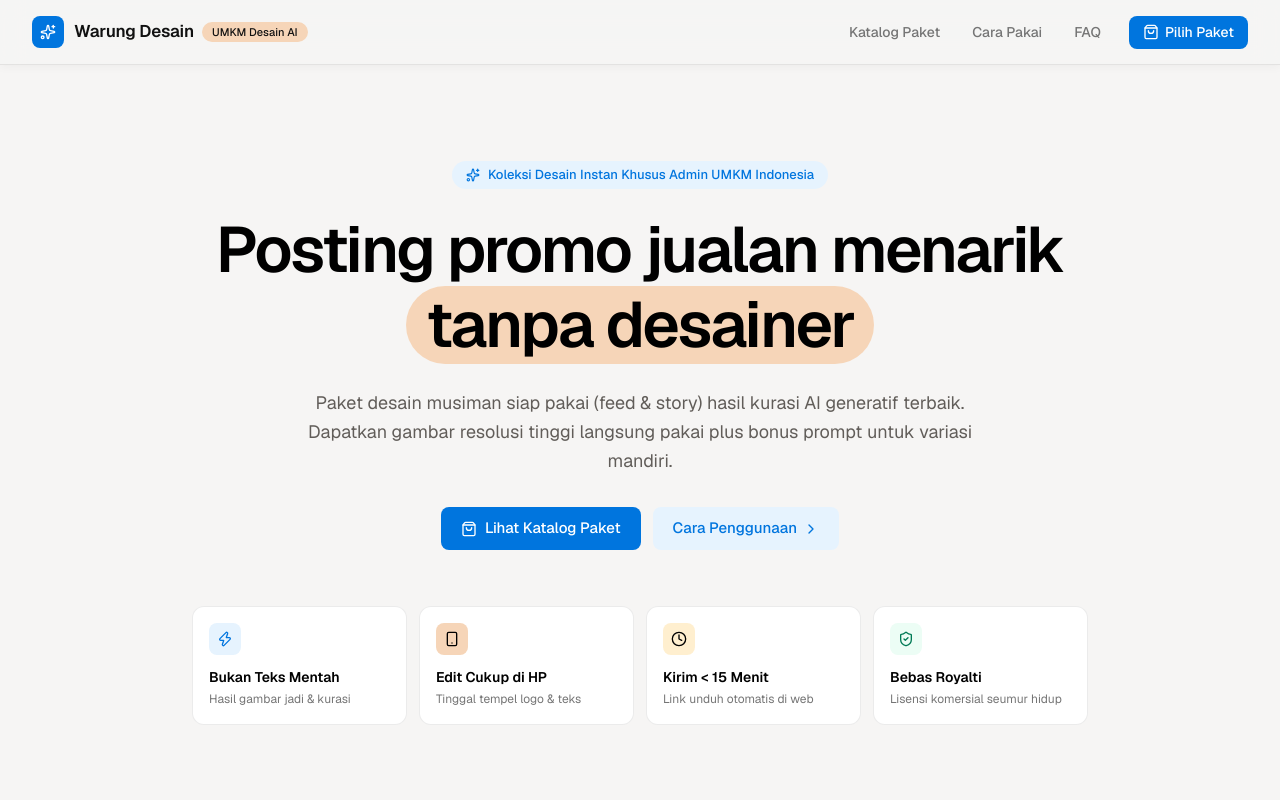
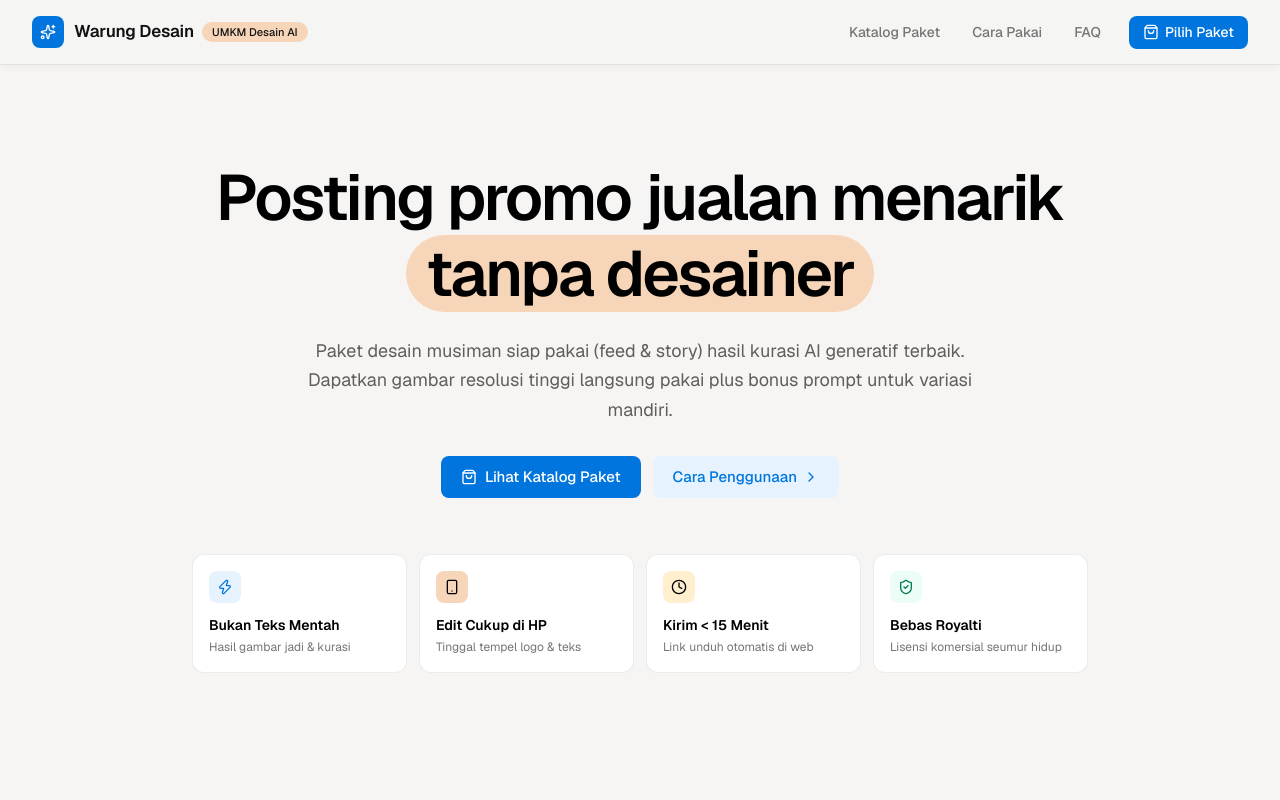
Before and after one commit to ryaleason/warung-design, a Next.js app: page / in a window 1280 px wide. Shown: the top 800 px of the page. Built offline with nearby package versions, Linux system fonts and the light colour scheme; no server answers; the database is empty.

Commit message:
feat: remove unused avatar tag and theme icon from HomePage

```diff
--- a/app/page.tsx
+++ b/app/page.tsx
@@ -22,15 +22,6 @@ export default async function HomePage() {
       {/* 1. Hero Section */}
       <section className="pt-16 pb-12 sm:pt-24 sm:pb-16 text-center px-4 sm:px-8">
         <div className="mx-auto max-w-4xl">
-          {/* Avatar / Character marks row or Pill Tag */}
-          <div
-            data-aos="fade-down"
-            data-aos-duration="600"
-            className="inline-flex items-center gap-2 rounded-full bg-[#e6f3fe] px-3.5 py-1 text-[13px] font-medium text-[#0075de] mb-6"
-          >
-            <Sparkles className="h-3.5 w-3.5" />
-            <span>Koleksi Desain Instan Khusus Admin UMKM Indonesia</span>
-          </div>
 
           {/* Headline with embedded Hero Highlight Pill */}
           <h1
@@ -136,7 +127,6 @@ export default async function HomePage() {
         >
           <div>
             <div className="flex items-center gap-1.5 text-[12px] font-semibold uppercase tracking-wider text-[#757575]">
-              <Palette className="h-3.5 w-3.5 text-[#0075de]" />
               Pilihan Tema Bundle
             </div>
             <h2 className="mt-1 text-2xl sm:text-3xl font-bold tracking-[-0.025em] text-[#000000]">
```
